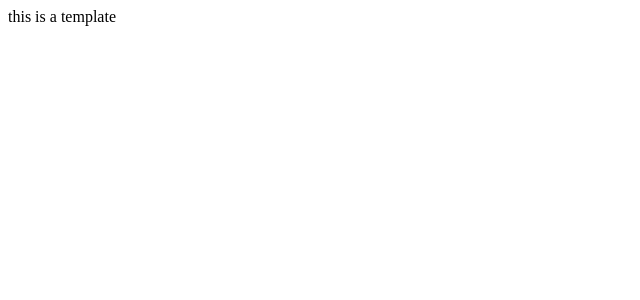
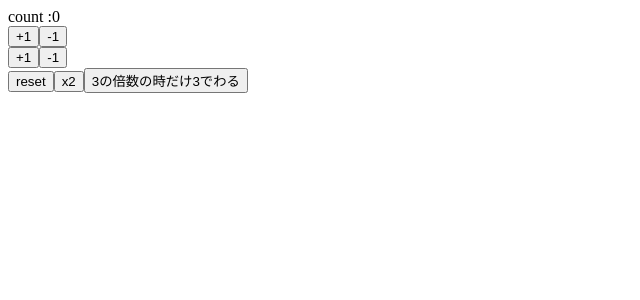
Before and after one commit to masashi49/react-hocks, a React (Create React App) app in the folder react-hooks-101/: page / in a window 1280 px wide. Shown: the top 300 px of the page, without its empty margins (0-640 px from the left). Built offline with nearby package versions, Linux system fonts and the light colour scheme.

Commit message:
useState

```diff
--- a/react-hooks-101/src/App.js
+++ b/react-hooks-101/src/App.js
@@ -1,10 +1,39 @@
-import React from 'react';
+import React, { useState } from 'react';
 
-const App = () =>{
+const App = () => {
+
+  const [ count, setCount ] = useState( 0 ) //　配列を返す
+  const increment = () => setCount( count + 1 )
+  const decrement = () => setCount( count - 1 )
+
+  const increment2 = () => setCount( previousCount => previousCount + 1 )
+  const decrement2 = () => setCount( previousCount => previousCount - 1 )
+
+  const reset = () => setCount( 0 )
+
+  const double = () => setCount( count * 2 )
+
+  const wari3 = () => setCount( previousCount =>
+    previousCount % 3 === 0 ? previousCount / 3 : previousCount
+  )
+
   return (
-    <div>
-        this is a template
-    </div>
+    <>
+      <div>count :{ count }</div>
+      <div>
+        <button onClick={ increment }>+1</button>
+        <button onClick={ decrement }>-1</button>
+      </div>
+      <div>
+        <button onClick={ increment2 }>+1</button>
+        <button onClick={ decrement2 }>-1</button>
+      </div>
+      <div>
+        <button onClick={ reset }>reset</button>
+        <button onClick={ double }>x2</button>
+        <button onClick={ wari3 }>3の倍数の時だけ3でわる</button>
+      </div>
+    </>
   );
 }
 
```
